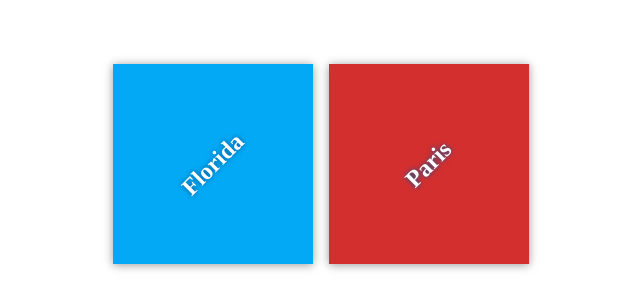
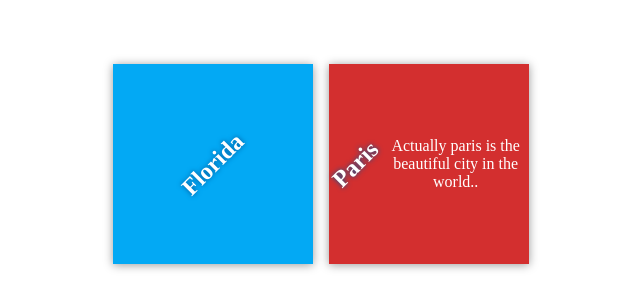
Before and after one commit to vinee111/travel, a plain HTML site: page index.html in a window 1280 px wide. Shown: the part 236-544 px from the top of the page, without its empty margins (319-959 px from the left). Drawn offline with Linux system fonts and the light colour scheme; files that its build step writes are made by us from their sources.

Commit message:
Update index.html

```diff
--- a/index.html
+++ b/index.html
@@ -18,6 +18,7 @@
 
             <div class="destination" id="paris">
                 <h2>Paris</h2>
+                <p>Actually paris is the beautiful city in the world..</p>
             </div>
         </div>
     </div>
```
